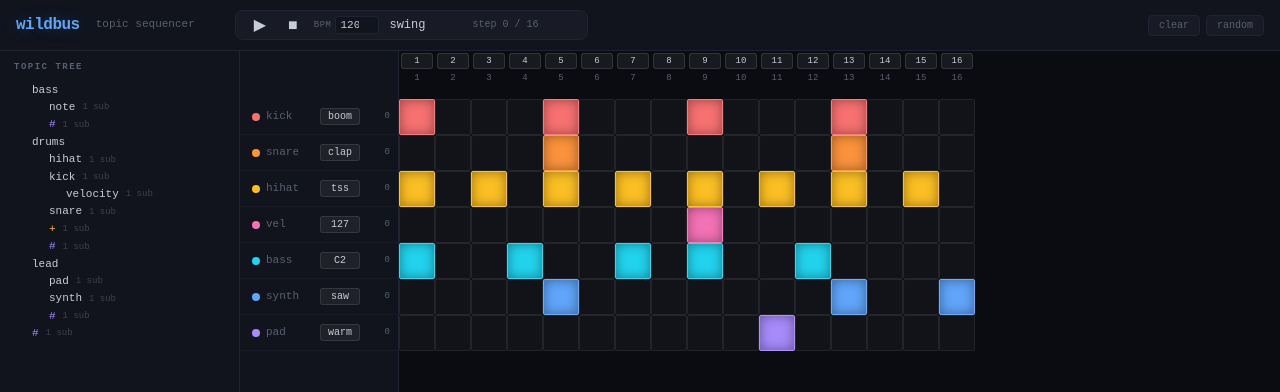
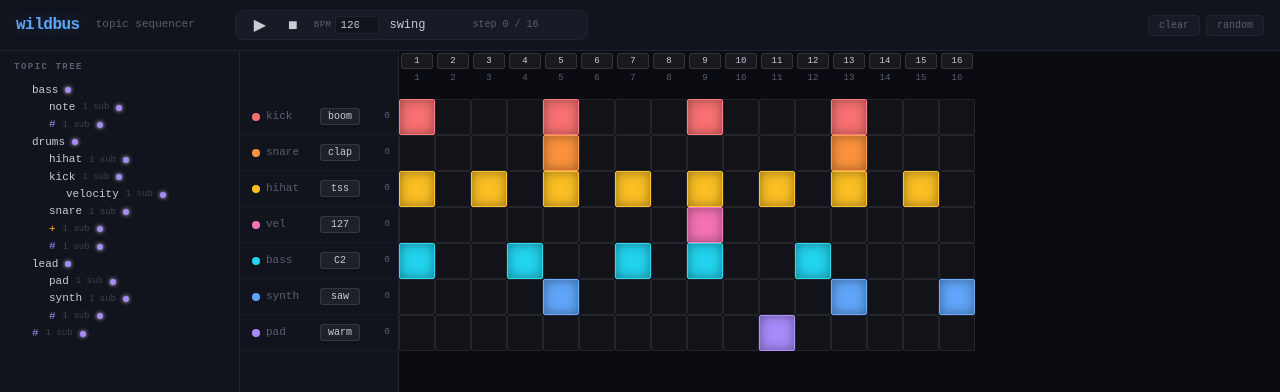
Before and after one commit to Dmytro-Kopylov-personal/wildbus, a website built with Vite: page demo/index.html in a window 1280 px wide. Shown: the top 392 px of the page. Built offline with nearby package versions, Linux system fonts and the light colour scheme.

Commit message:
Show subscriber coverage dots on each tree node

```diff
--- a/demo/main.ts
+++ b/demo/main.ts
@@ -1,5 +1,5 @@
 import { WildBus } from '../src/wildbus.js';
-import { buildTree, renderTree } from './tree-viz.js';
+import { buildTree, renderTree, type SubInfo } from './tree-viz.js';
 
 // ── sequencer config ──
 
@@ -163,7 +163,8 @@ function updateTopicSet() {
 
 function updateTree() {
   const root = buildTree(topicSet);
-  renderTree(treeContainer, root, treeHitCounts);
+  const subs: SubInfo[] = SUBS.map(s => ({ pattern: s.topic, color: s.color }));
+  renderTree(treeContainer, root, treeHitCounts, subs);
 }
 
 function flashTreeNodes(publishedTopic: string) {
--- a/demo/style.css
+++ b/demo/style.css
@@ -224,6 +224,20 @@ main {
 .tree-label .wildcard-plus { color: var(--yellow); }
 .tree-label .wildcard-hash { color: var(--purple); }
 .tree-label .sub-count { color: var(--text-dim); font-size: 9px; margin-left: 4px; opacity: 0.6; }
+
+.sub-dots {
+  display: inline-flex;
+  gap: 2px;
+  margin-left: 4px;
+}
+
+.sub-dot {
+  width: 6px;
+  height: 6px;
+  border-radius: 50%;
+  flex-shrink: 0;
+  box-shadow: 0 0 4px currentColor;
+}
 
 .tree-label .hit-count {
   margin-left: auto;
--- a/demo/tree-viz.ts
+++ b/demo/tree-viz.ts
@@ -3,6 +3,11 @@ export interface TreeNode {
   wildcard: '+' | '#' | null;
   subscriberCount: number;
   children: Map<string, TreeNode>;
+}
+
+export interface SubInfo {
+  pattern: string;
+  color: string;
 }
 
 export function buildTree(topics: Set<string>): TreeNode {
@@ -32,9 +37,29 @@ export function buildTree(topics: Set<string>): TreeNode {
   return root;
 }
 
-export function renderTree(container: HTMLElement, root: TreeNode, hitCounts?: Map<string, number>) {
+function topicMatchesPattern(topic: string, pattern: string): boolean {
+  const tp = topic.split('/');
+  const pp = pattern.split('/');
+
+  for (let i = 0; i < pp.length; i++) {
+    const p = pp[i]!;
+    if (p === '#') return true;
+    if (i >= tp.length) return false;
+    if (p === '+') continue;
+    if (p !== tp[i]) return false;
+  }
+
+  return tp.length === pp.length;
+}
+
+export function renderTree(
+  container: HTMLElement,
+  root: TreeNode,
+  hitCounts?: Map<string, number>,
+  subs?: SubInfo[],
+) {
   container.innerHTML = '';
-  renderNode(container, root, 0, 'root', hitCounts);
+  renderNode(container, root, 0, 'root', hitCounts, subs);
 }
 
 function renderNode(
@@ -43,6 +68,7 @@ function renderNode(
   depth: number,
   path: string,
   hitCounts?: Map<string, number>,
+  subs?: SubInfo[],
 ) {
   const hits = hitCounts?.get(path) ?? 0;
 
@@ -73,6 +99,24 @@ function renderNode(
       label.appendChild(count);
     }
 
+    // subscriber coverage dots
+    if (subs && subs.length > 0) {
+      const dots = document.createElement('span');
+      dots.className = 'sub-dots';
+      let matched = 0;
+      for (const sub of subs) {
+        if (topicMatchesPattern(path, sub.pattern)) {
+          const dot = document.createElement('span');
+          dot.className = 'sub-dot';
+          dot.style.backgroundColor = sub.color;
+          dot.title = sub.pattern;
+          dots.appendChild(dot);
+          matched++;
+        }
+      }
+      if (matched > 0) label.appendChild(dots);
+    }
+
     if (hits > 0) {
       const hit = document.createElement('span');
       hit.className = 'hit-count';
@@ -85,7 +129,6 @@ function renderNode(
     parent = div;
   }
 
-  // Sort children: literals first, then +, then #
   const sorted = [...node.children.values()].sort((a, b) => {
     if (a.wildcard === '#') return 1;
     if (b.wildcard === '#') return -1;
@@ -95,6 +138,6 @@ function renderNode(
   });
 
   for (const child of sorted) {
-    renderNode(parent, child, depth + 1, path ? `${path}/${child.segment}` : child.segment, hitCounts);
+    renderNode(parent, child, depth + 1, path ? `${path}/${child.segment}` : child.segment, hitCounts, subs);
   }
 }
```
